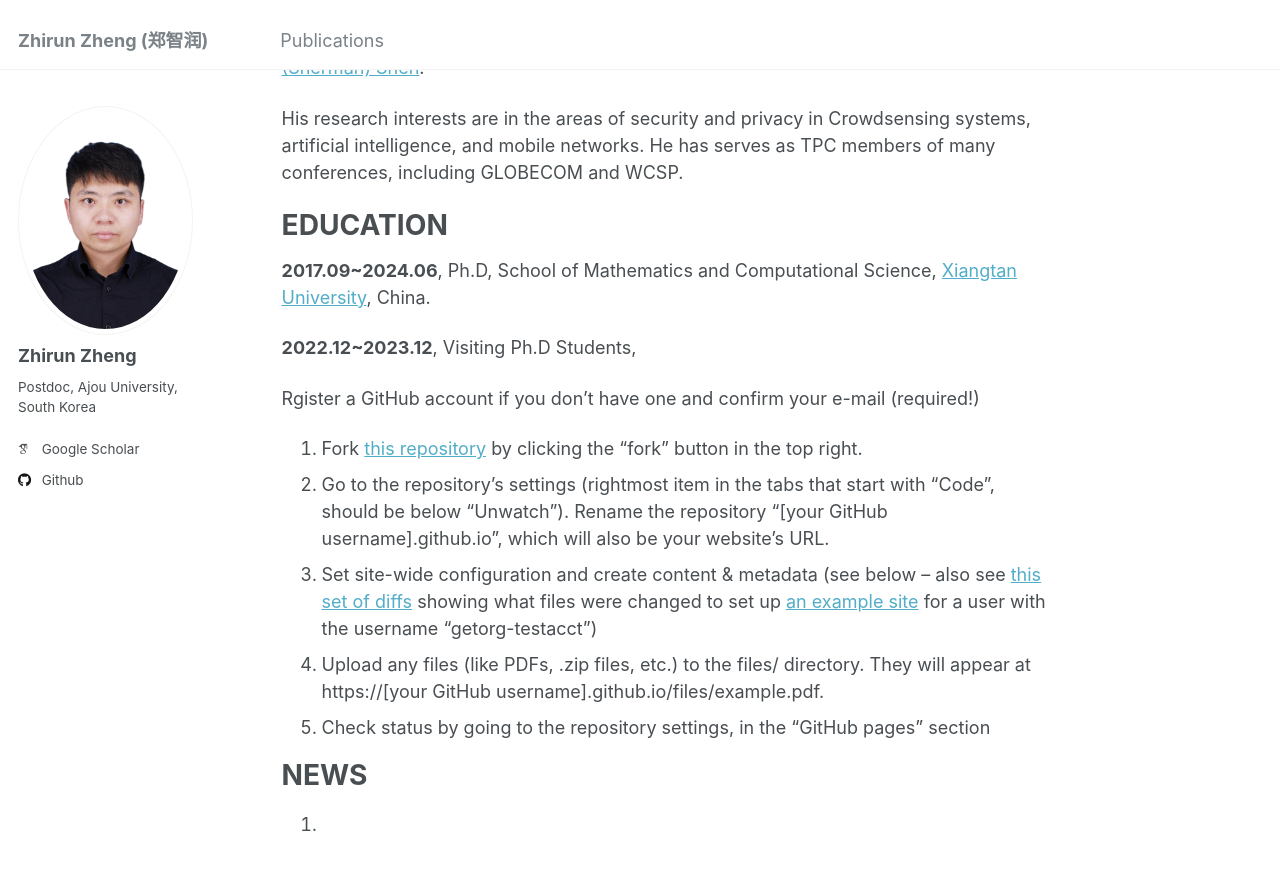
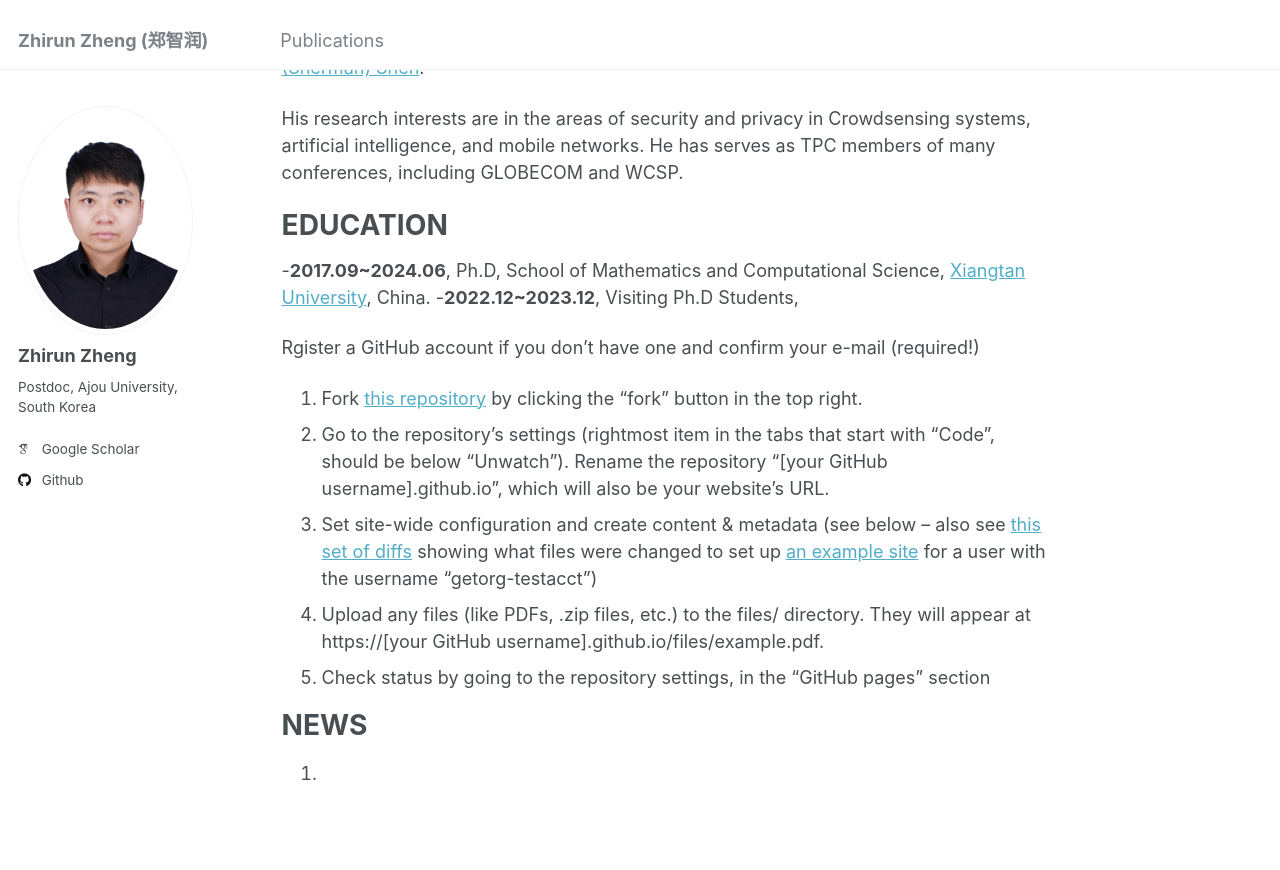
Before and after one commit to zhengzhirun/EN, a Jekyll site: the page built from _pages/about.md, in a window 1280 px wide and 900 px high, scrolled down 310 px. Shown: the top 870 px of the window. Built offline with Jekyll 4.4.1, drawn with Linux system fonts in a browser that asks for light colours; some web fonts are replaced.

```diff
--- a/_pages/about.md
+++ b/_pages/about.md
@@ -13,9 +13,8 @@ His research interests are in the areas of security and privacy in Crowdsensing
 
 EDUCATION
 ======
- **2017.09~2024.06**, Ph.D, School of Mathematics and Computational Science, [Xiangtan University](https://www.xtu.edu.cn/), China.
-
-  **2022.12~2023.12**, Visiting Ph.D Students,
+ -**2017.09~2024.06**, Ph.D, School of Mathematics and Computational Science, [Xiangtan University](https://www.xtu.edu.cn/), China.
+ -**2022.12~2023.12**, Visiting Ph.D Students,
 
   Rgister a GitHub account if you don't have one and confirm your e-mail (required!)
 1. Fork [this repository](https://github.com/academicpages/academicpages.github.io) by clicking the "fork" button in the top right.
```
